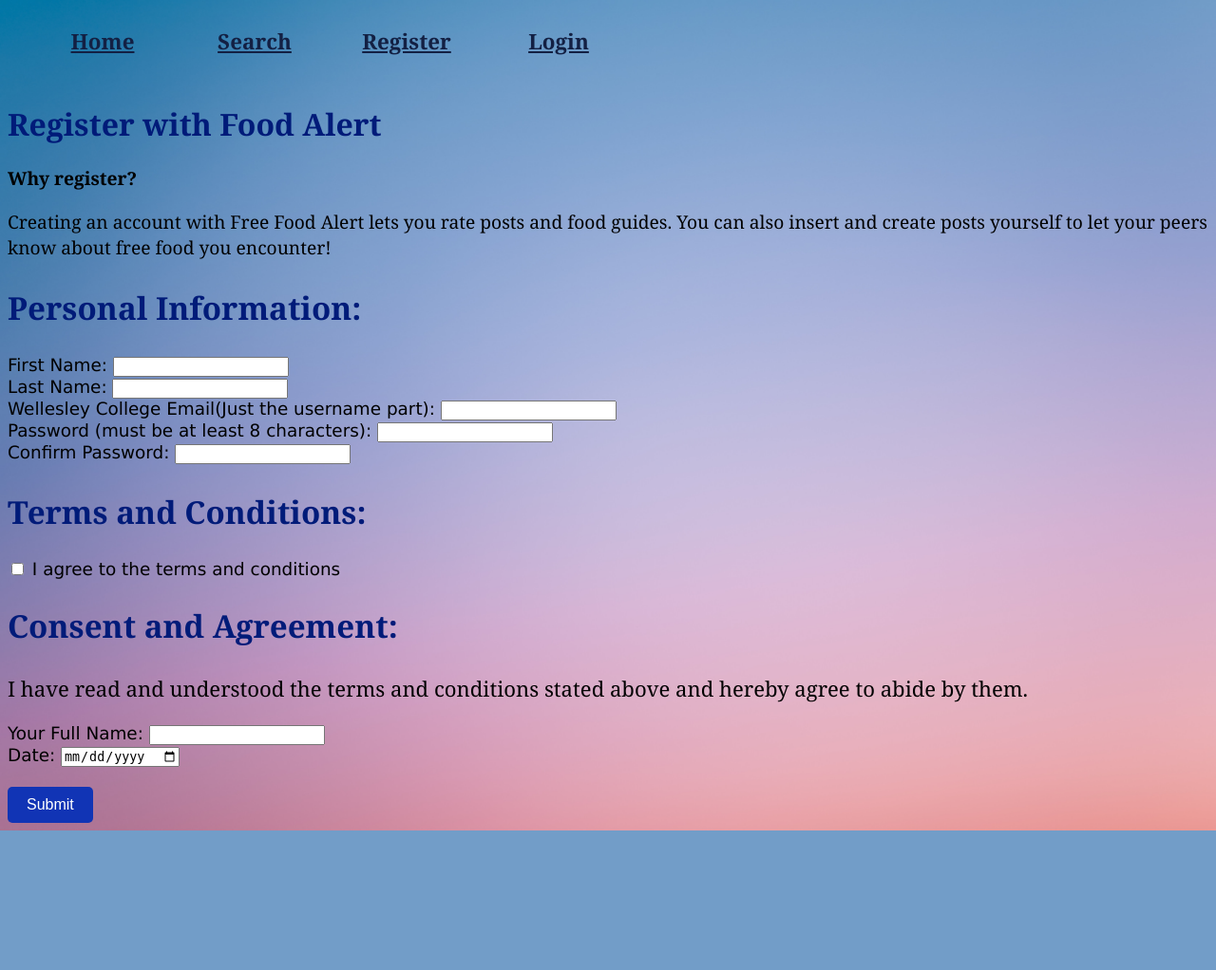
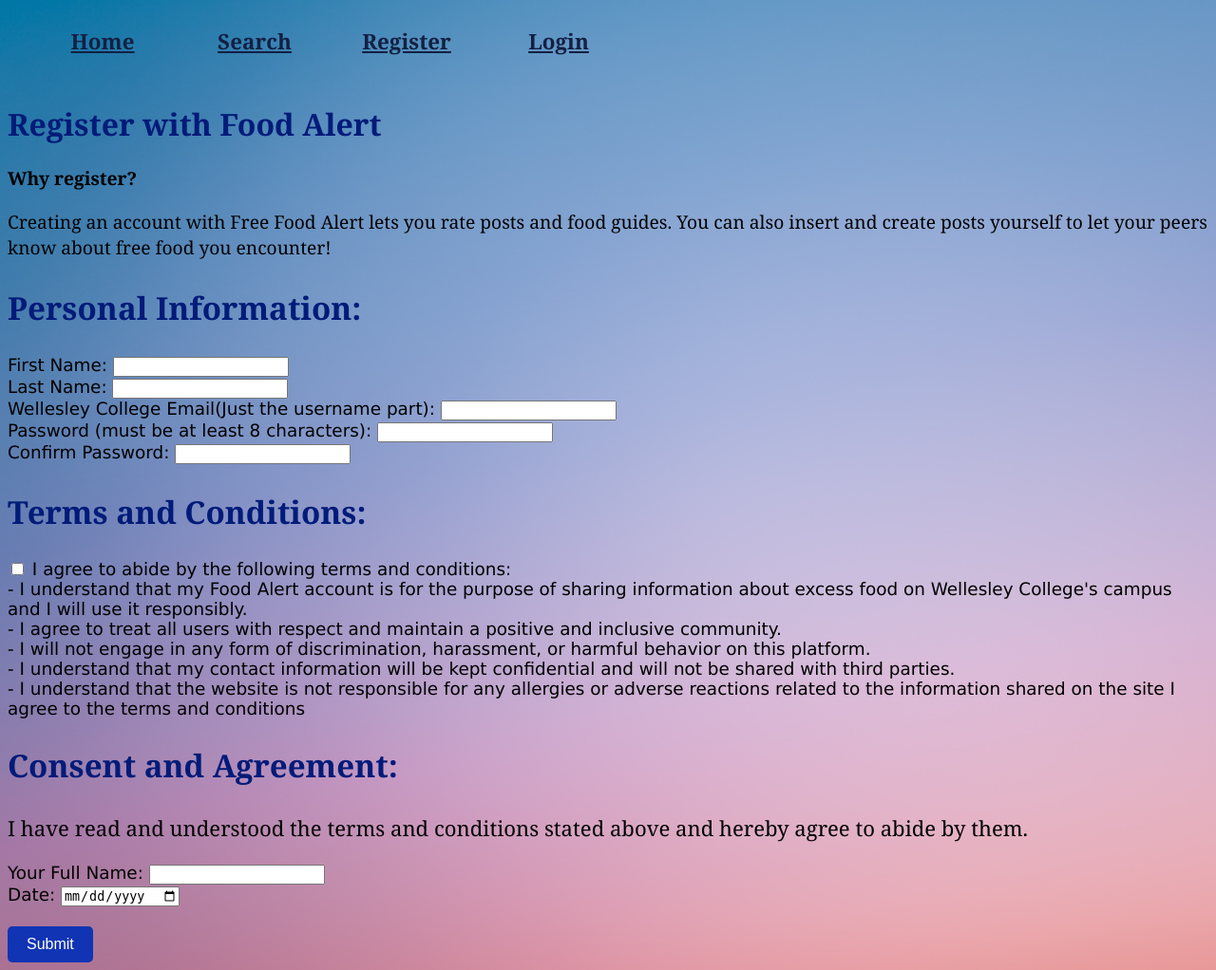
Before and after one commit to kaybr24/free-food-alert, a Flask app: page /registration in a window 1280 px wide. Shown: the whole page at 95% size. Before the commit the page ends 875 px from the top, so only its background shows below. Run offline with Flask 3, Linux system fonts and the light colour scheme.

Commit message:
Adding terms and conditions

```diff
--- a/templates/register_form.html
+++ b/templates/register_form.html
@@ -37,8 +37,23 @@
     <!-- Terms and Conditions -->
     <h2>Terms and Conditions:</h2>
     <input type="checkbox" id="terms_checkbox" name="terms_checkbox" required>
+
+    <label for="terms_checkbox">I agree to abide by the following terms and conditions:</label>
+    <br>
+
+    - I understand that my Food Alert account is for the purpose of sharing information about excess food on Wellesley College's campus and I will use it responsibly.
+    <br>
+    - I agree to treat all users with respect and maintain a positive and inclusive community.
+    <br>
+    - I will not engage in any form of discrimination, harassment, or harmful behavior on this platform.
+    <br>
+    - I understand that my contact information will be kept confidential and will not be shared with third parties.
+    <br>
+    - I understand that the website is not responsible for any allergies or adverse reactions related to the information shared on the site
+
     <label for="terms_checkbox">I agree to the terms and conditions</label>
     <br>
+
 
     <!-- Consent and Agreement -->
     <h2>Consent and Agreement:</h2>
```
